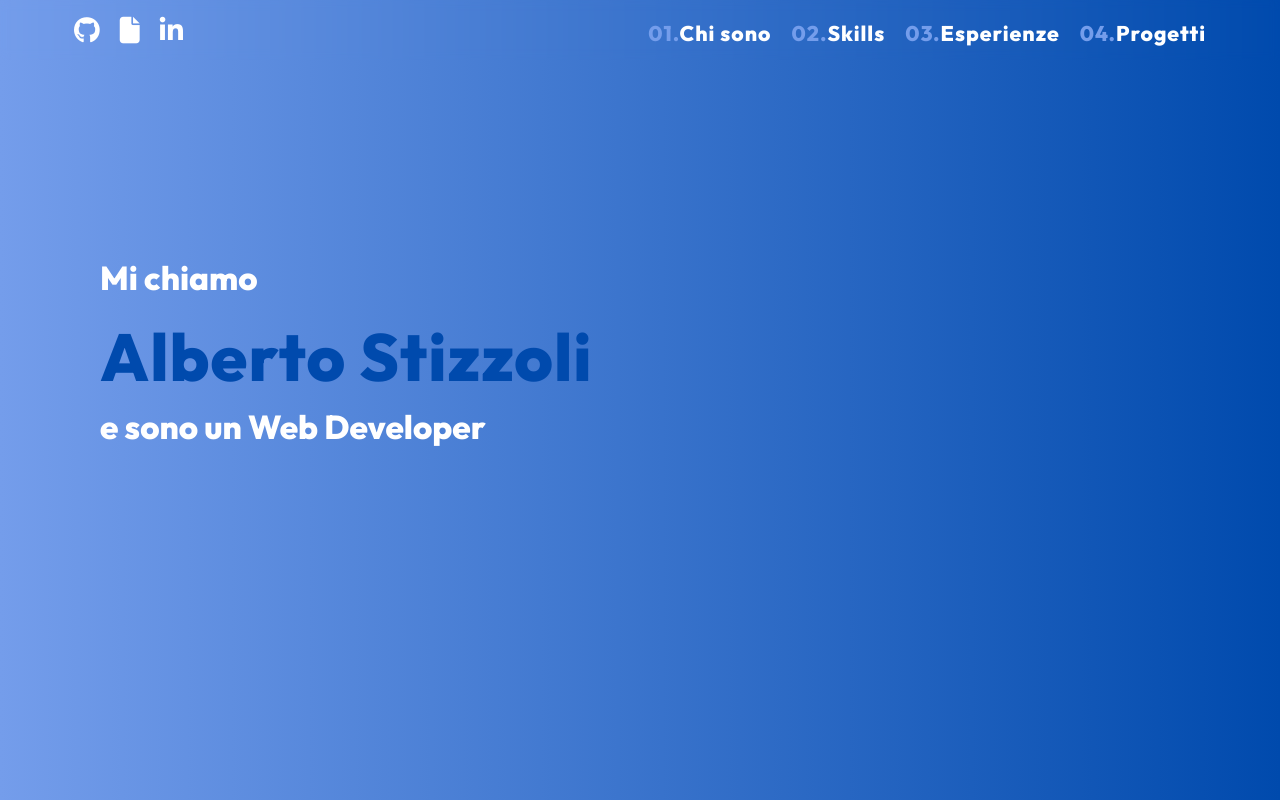
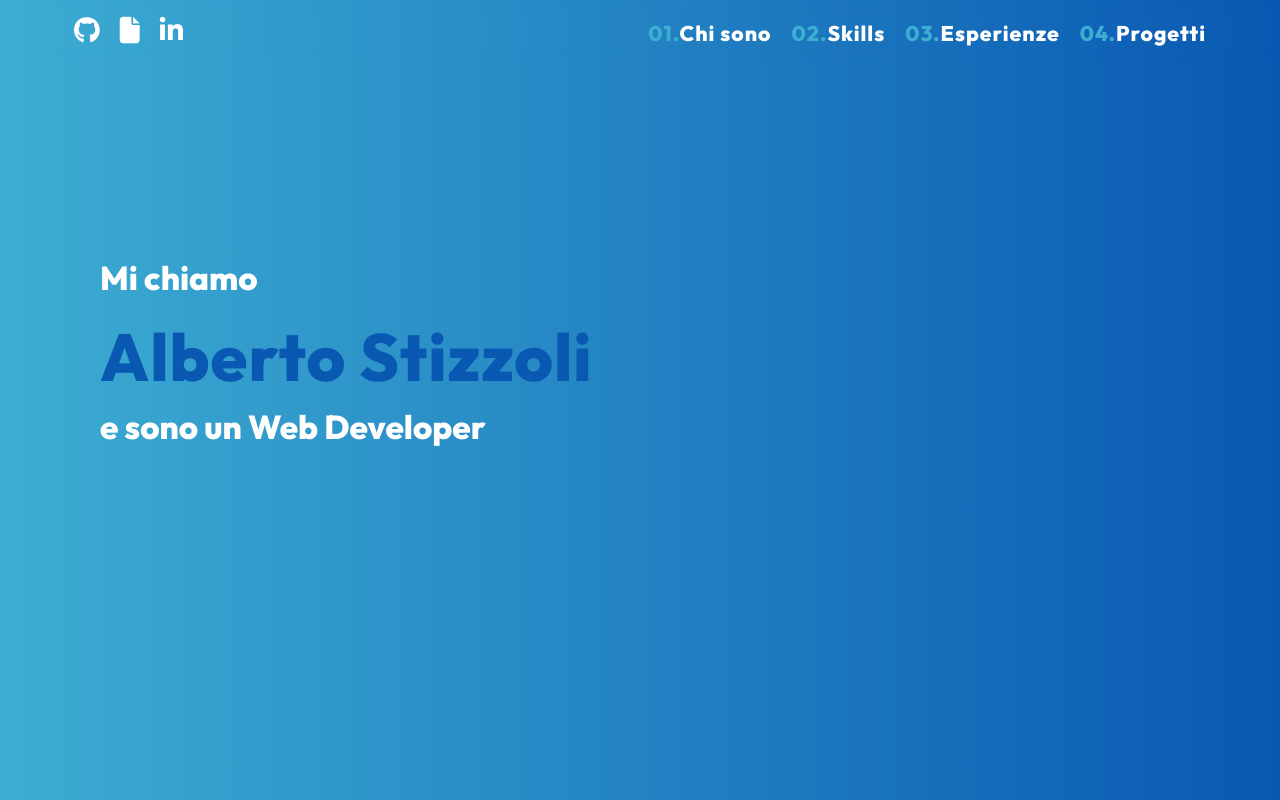
Before and after one commit to albertostizzoli/my-portfolio, a Vue app: page / in a window 1280 px wide. Shown: the top 800 px of the page. Built offline with nearby package versions, Linux system fonts and the light colour scheme; a web font is replaced by a local one.

Commit message:
change general color

```diff
--- a/src/assets/styles/main.scss
+++ b/src/assets/styles/main.scss
@@ -30,7 +30,7 @@ html {
 
 body {
   font-family:  "Outfit", serif;
-  background: linear-gradient(to left, rgb(0, 74, 173), rgb(116, 157, 235));
+  background: linear-gradient(to left, rgb(9, 88, 178), rgb(61, 173, 211));
 
 }
 
@@ -46,7 +46,7 @@ ul li{
 
 /* Track*/
 ::-webkit-scrollbar-track {
-  background: rgb(0, 74, 173);
+  background: rgb(9, 88, 178);
 }
 
 /* Handle */
--- a/src/assets/styles/partials/_variables.scss
+++ b/src/assets/styles/partials/_variables.scss
@@ -1,3 +1,3 @@
-$primary-color: rgb(0, 74, 173);
+$primary-color: rgb(9, 88, 178);
 $secondary-color: white;
-$blue-color: rgb(116, 157, 235);
+$blue-color: rgb(61, 173, 211);
--- a/src/pages/HomePage.vue
+++ b/src/pages/HomePage.vue
@@ -47,7 +47,6 @@
                                 abbia una soluzione creativa, e mi impegno sempre a trovarla.
                             </p>
                         </div>
-
                     </div>
                 </div>
             </div>
```
